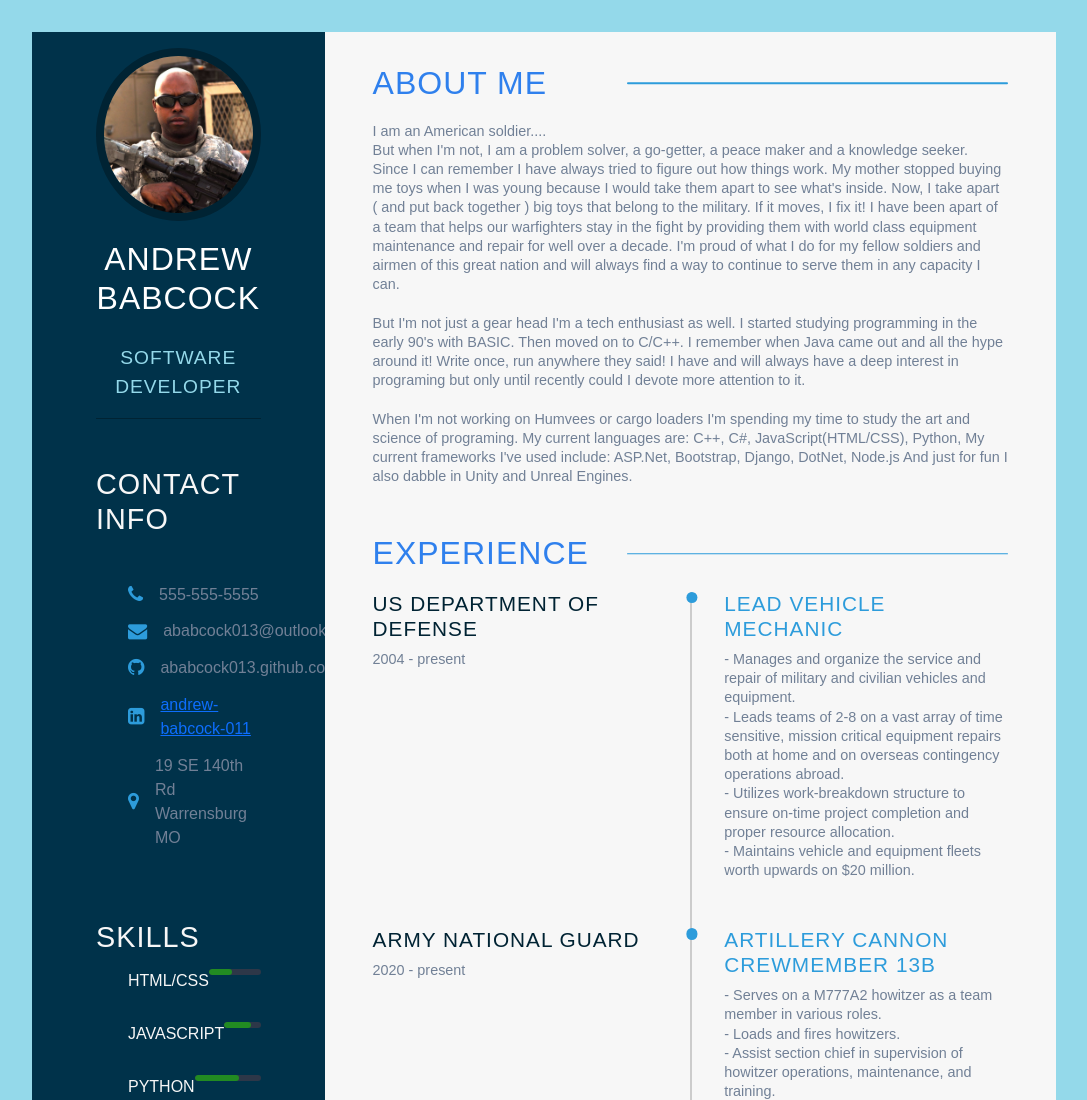
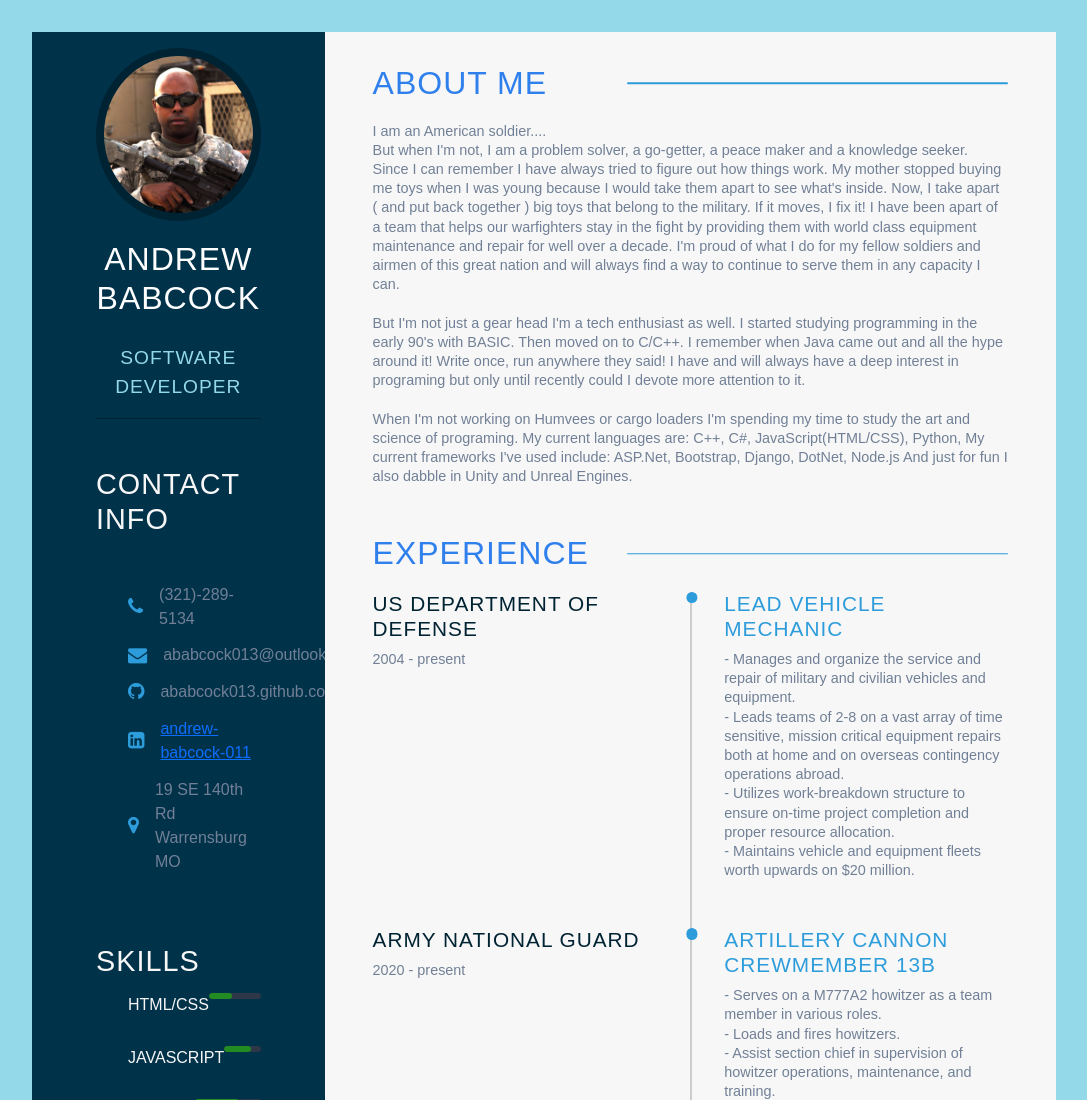
Before and after one commit to ababcock013/aws-challenge-resume-site, a plain HTML site: page html/index.html in a window 1280 px wide. Shown: the top 1100 px of the page, without its empty margins (96-1183 px from the left). Drawn offline with Linux system fonts and the light colour scheme; no server answers.

Commit message:
phone number

```diff
--- a/html/index.html
+++ b/html/index.html
@@ -33,7 +33,7 @@
                 <ul>
                     <li>
                         <i class="fa fa-phone"></i>
-                        555-555-5555
+                        (321)-289-5134
                     </li>
                     <li>
                         <i class="fa fa-envelope"></i>
```
